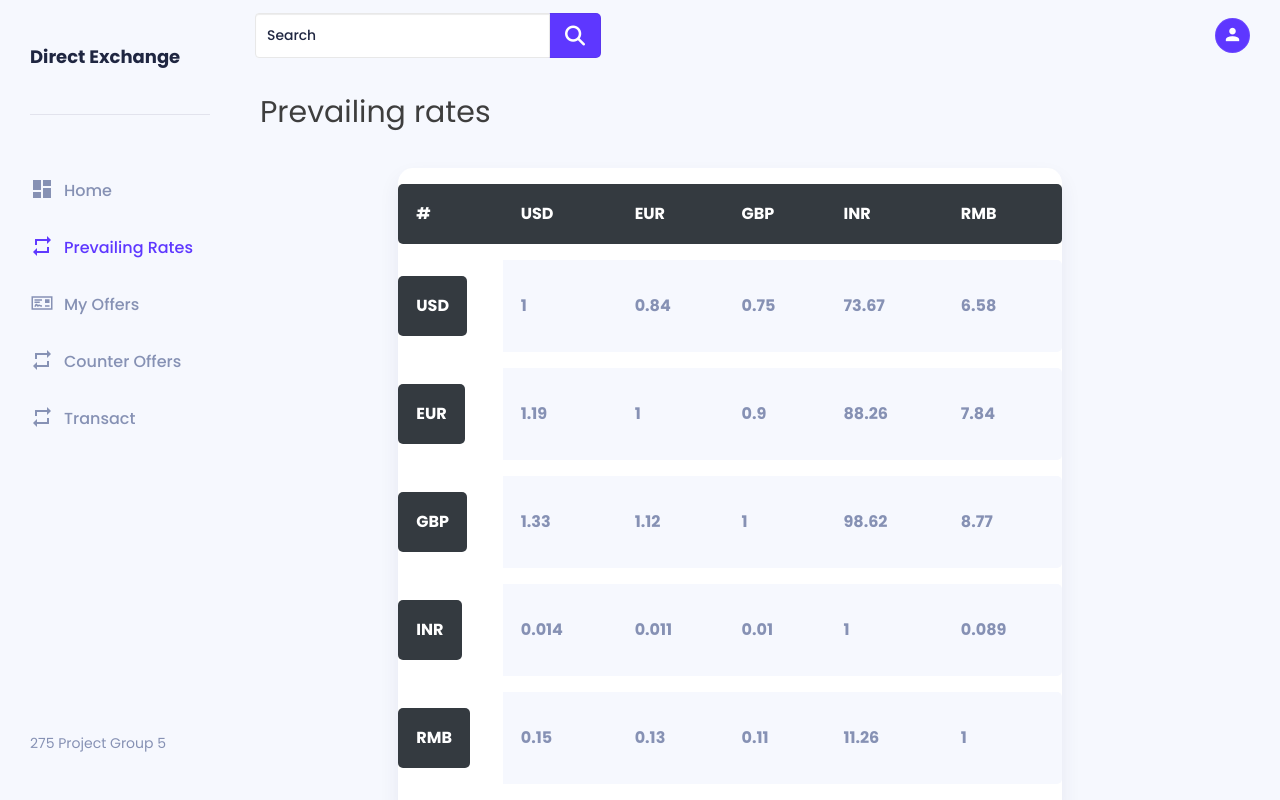
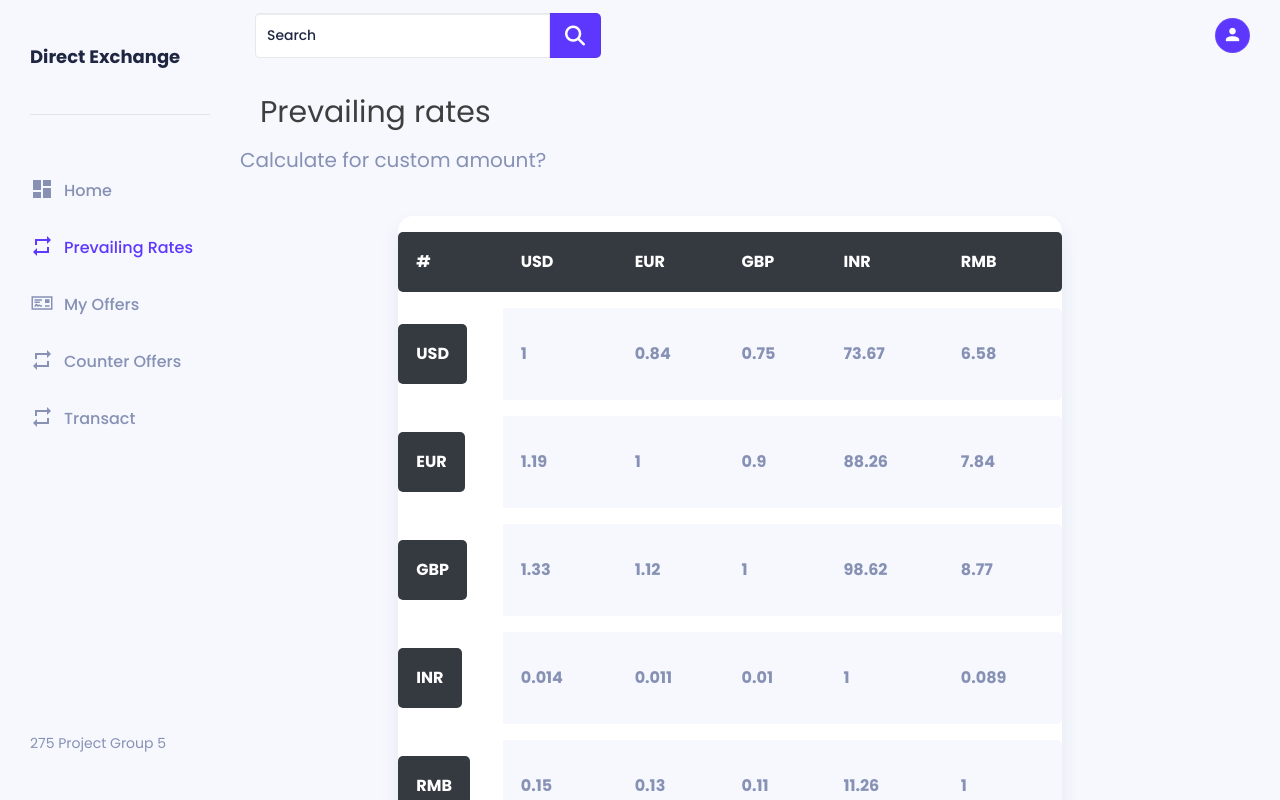
Before and after one commit to Nithya72/DirectExchange, a React (Create React App) app in the folder frontend/: page /rates in a window 1280 px wide. Shown: the top 800 px of the page. Built offline with nearby package versions, Linux system fonts and the light colour scheme; sample sign-in values are in the browser's storage; a web font is replaced by a local one.

Commit message:
link to calculate for custom amount
link to calculate for custom amount

```diff
--- a/frontend/src/components/Rates/PrevailingRates.js
+++ b/frontend/src/components/Rates/PrevailingRates.js
@@ -3,6 +3,7 @@ import Header from "../Navigation/Header";
 import SideBar from "../Navigation/SideBar";
 import { exchangerates } from "../../helpers/exchangerates";
 import { currencyList } from "../../helpers/currencies";
+import { Link } from 'react-router-dom';
 
 export class PrevailingRates extends Component {
 
@@ -57,6 +58,8 @@ export class PrevailingRates extends Component {
             <div className="content-body">
                 <div className="myContainer">
                     <span className="PageTitle">Prevailing rates</span>
+                    <br/>
+                    <a href="#A" style={{fontSize:'20px'}}>Calculate for custom amount?</a>
                     <br/>
                     <div className="col-md-8" style={{marginTop:'20px', alignSelf: 'center', marginLeft:'-60px'}}>
                       <div className="card">
@@ -129,6 +132,7 @@ export class PrevailingRates extends Component {
                     <br/>
                     <span className="PageTitle">Calculate for custom amount</span>
                     <br/>
+                    <a name="A"></a>
                     <div className="col-md-8" style={{marginTop:'20px', alignSelf: 'center', marginLeft:'-60px'}}>
                       <div className="card">
                         <div className="buy-sell-widget">
```
